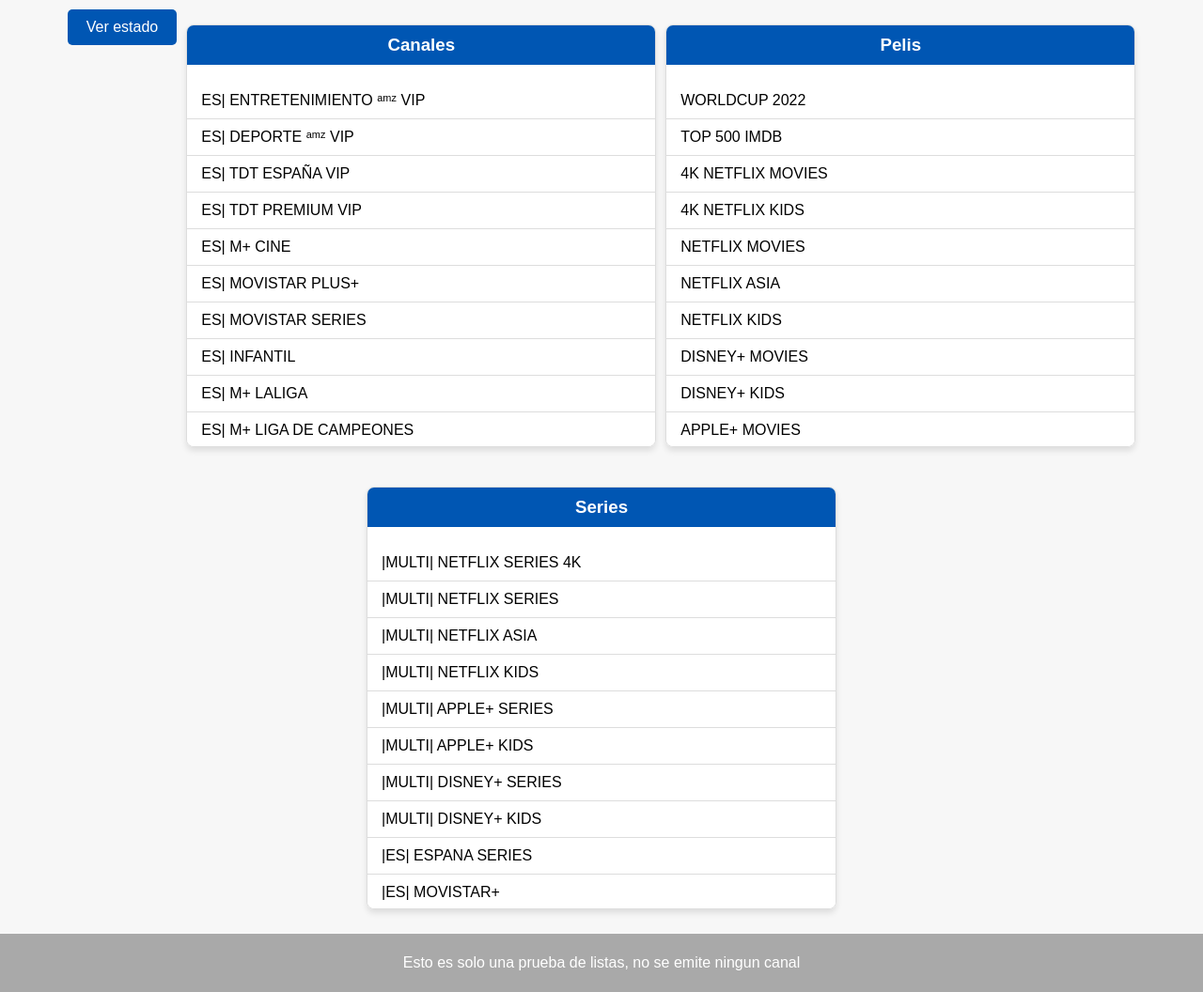
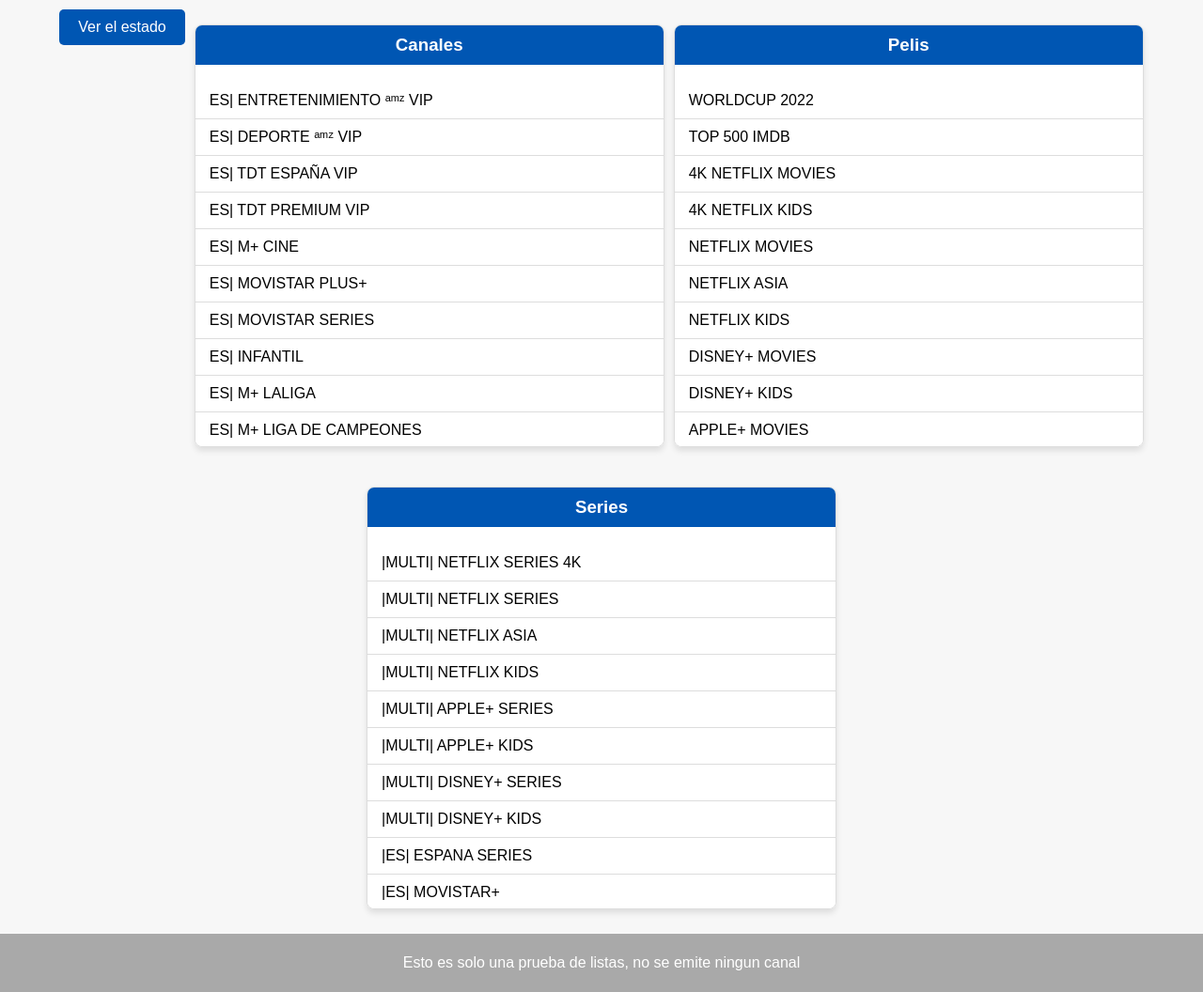
Before and after one commit to lfak3r/categorias, a plain HTML site: page index.html in a window 1280 px wide. Shown: the whole page at 94% size. Drawn offline with Linux system fonts and the light colour scheme.

Commit message:
Update index.html

```diff
--- a/index.html
+++ b/index.html
@@ -104,7 +104,7 @@
 
 
 <div class="lista-container">
-   <a href="./status"><button> Ver estado </button></a>
+   <a href="./status"><button>Ver el estado</button></a>
   <ul class="lista">
     <h3>Canales</h3>
     <li class="lista-item">ES| ENTRETENIMIENTO ᵃᵐᶻ VIP</li>
```
